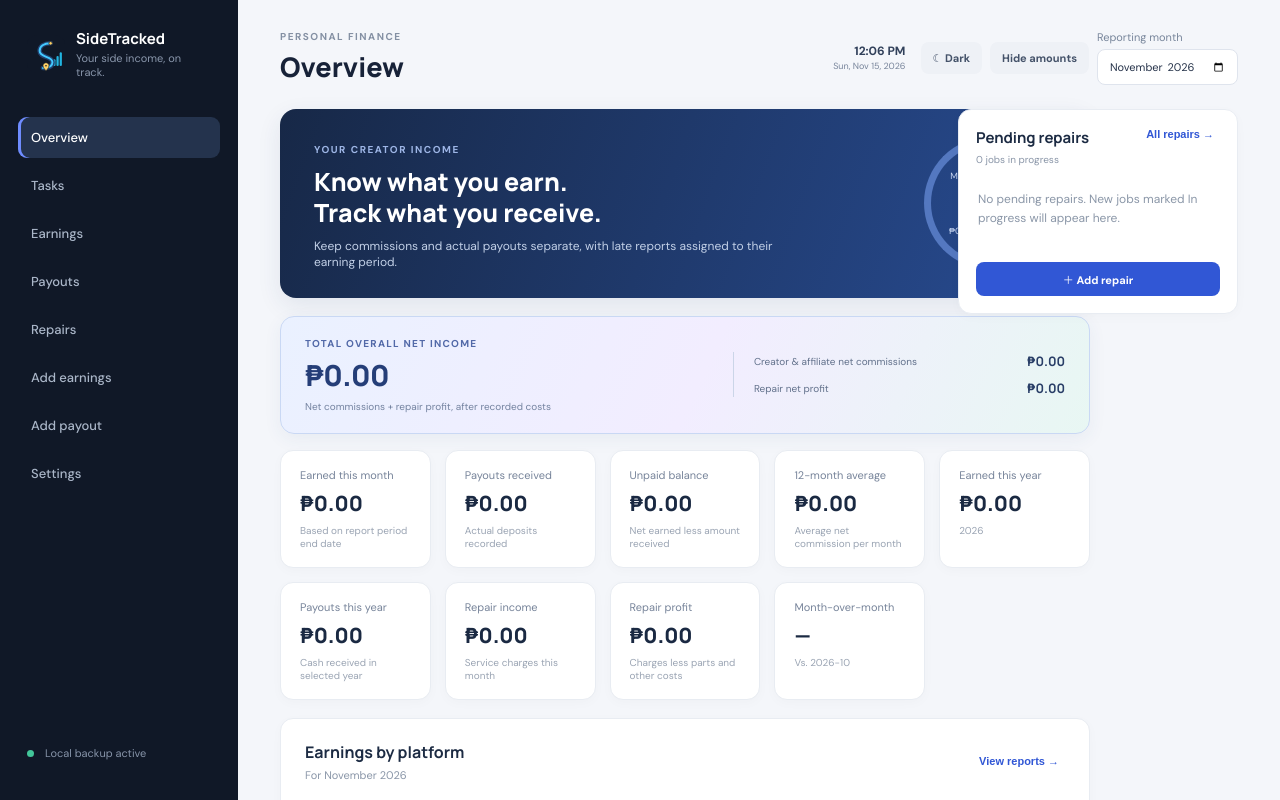
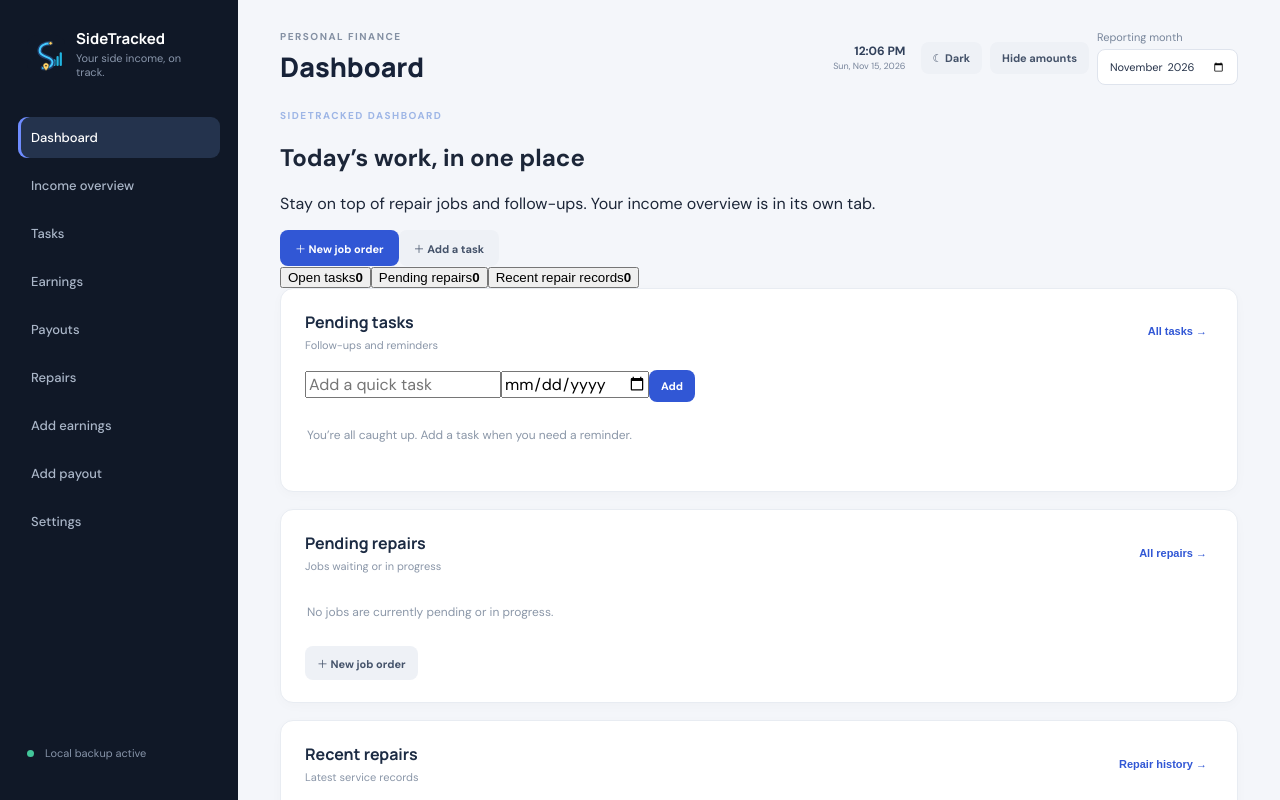
Before and after one commit to jeypilemon/side-hustle-income-tracker, a React (Vite) app: page / in a window 1280 px wide. Shown: the top 800 px of the page. Built offline with nearby package versions, Linux system fonts and the light colour scheme.

Commit message:
Add task and repair focused dashboard landing page

```diff
--- a/src/App.jsx
+++ b/src/App.jsx
@@ -27,7 +27,7 @@ function downloadCsv(filename, rows) {
 function App() {
   const [data, setData] = useState(loadData);
   const [deletedIds, setDeletedIds] = useState(() => { try { return JSON.parse(localStorage.getItem(DELETED_KEY) || '{\"earnings\":[],\"payouts\":[]}'); } catch { return { earnings: [], payouts: [] }; } });
-  const [tab, setTab] = useState('overview');
+  const [tab, setTab] = useState('dashboard');
   const [period, setPeriod] = useState('month');
   const [earningSort, setEarningSort] = useState({ key: 'periodEnd', direction: 'desc' });
   const [payoutSort, setPayoutSort] = useState({ key: 'date', direction: 'desc' });
@@ -168,6 +168,8 @@ function App() {
   const lifetimeRepairProfit = (data.repairs || []).reduce((sum, x) => sum + Number(x.netProfit ?? (Number(x.amountCharged || 0) - Number(x.partsCost || 0) - Number(x.otherCosts || 0))), 0);
   const overallNetIncome = lifetimeCommissionIncome + lifetimeRepairProfit;
   const pendingRepairs = (data.repairs || []).filter(x => ['pending','in progress'].includes(String(x.repairStatus || '').toLowerCase())).sort((a,b)=>(a.serviceDate||'').localeCompare(b.serviceDate||'')).slice(0,6);
+  const openTasks = (data.tasks || []).filter(x => !x.done);
+  const recentRepairs = [...(data.repairs || [])].sort((a,b)=>(b.serviceDate||'').localeCompare(a.serviceDate||'')).slice(0,5);
   const displayMoney = value => privacyMode ? '₱ ••••••' : new Intl.NumberFormat('en-PH', { style:'currency', currency:'PHP', maximumFractionDigits:2 }).format(Number(value || 0));
   const median = values => {
     if (!values.length) return null;
@@ -299,11 +301,20 @@ function App() {
   function addTask(e) { e.preventDefault(); if (!taskTitle.trim()) return; setData(d=>({...d,tasks:[{id:uid(),title:taskTitle.trim(),dueDate:taskDueDate,done:false,createdAt:new Date().toISOString()},...(d.tasks||[])]})); setTaskTitle(''); setTaskDueDate(''); }
   function toggleTask(id) { setData(d=>({...d,tasks:(d.tasks||[]).map(x=>x.id===id?{...x,done:!x.done}:x)})); }
   function removeTask(id) { setData(d=>({...d,tasks:(d.tasks||[]).filter(x=>x.id!==id)})); }
-  const nav = [['overview','Overview'],['tasks','Tasks'],['earnings','Earnings'],['payouts','Payouts'],['repairs','Repairs'],['add-earning','Add earnings'],['add-payout','Add payout'],['settings','Settings']];
+  const nav = [['dashboard','Dashboard'],['overview','Income overview'],['tasks','Tasks'],['earnings','Earnings'],['payouts','Payouts'],['repairs','Repairs'],['add-earning','Add earnings'],['add-payout','Add payout'],['settings','Settings']];
   return <div className="app-shell">
     <aside className="sidebar"><div className="brand"><img className="brand-mark" src="/sidetracked-icon.svg" alt="" /><div><strong>SideTracked</strong><span>Your side income, on track.</span></div></div><nav>{nav.map(([id,label])=><button key={id} className={tab===id?'active':''} onClick={()=>{setTab(id);setEditing(null);}} >{label}{id==='tasks' && (data.tasks||[]).filter(x=>!x.done).length>0 && <span className="nav-count">{(data.tasks||[]).filter(x=>!x.done).length}</span>}</button>)}</nav><div className="sidebar-bottom"><span className={"local-dot" + (syncError ? " error" : connecting || syncing ? " busy" : cloudConnected ? " connected" : "")}></span> {connecting ? "Connecting to Google Sheets…" : syncing ? "Updating Google Sheets…" : syncError ? "Google Sheets sync issue · Local backup active" : cloudConnected ? "Google Sheets connected · Up to date" : "Local backup active"}</div></aside>
     <main className="main"><header className="topbar"><div><p className="eyebrow">PERSONAL FINANCE</p><h1>{nav.find(x=>x[0]===tab)?.[1] || 'Overview'}</h1></div><div className="header-tools"><div className="clock-chip"><strong>{currentTime.toLocaleTimeString('en-PH',{hour:'2-digit',minute:'2-digit',timeZone:'Asia/Manila'})}</strong><span>{currentTime.toLocaleDateString('en-PH',{weekday:'short',month:'short',day:'numeric',year:'numeric',timeZone:'Asia/Manila'})}</span></div><button type="button" className="secondary small" onClick={()=>setDarkMode(v=>!v)} aria-pressed={darkMode}>{darkMode?'☀ Light':'☾ Dark'}</button><button type="button" className="secondary small" onClick={()=>setPrivacyMode(v=>!v)} aria-pressed={privacyMode}>{privacyMode?'Show amounts':'Hide amounts'}</button><div className="month-control"><label>Reporting month</label><input type="month" value={selectedMonth} onChange={e=>setSelectedMonth(e.target.value)}/></div></div></header>
       {notice && <div className="notice" onClick={()=>setNotice('')}>{notice} <span>×</span></div>}
+      {tab==='dashboard' && <div className="dashboard-home">
+        <section className="dashboard-welcome"><div><p className="eyebrow light">SIDETRACKED DASHBOARD</p><h2>Today’s work, in one place</h2><p>Stay on top of repair jobs and follow-ups. Your income overview is in its own tab.</p></div><div className="dashboard-quick-actions"><button type="button" className="primary" onClick={()=>{setEditing(null);setRepairForm({serviceDate:today(),serviceType:'Phone repair',device:'',customer:'',customerPhone:'',customerEmail:'',customerAddress:'',serviceRendered:'',repairStatus:'In progress',labor:'',partsCost:'0',otherCosts:'0',amountCharged:'',paymentStatus:'Paid',paymentReceivedDate:today(),notes:''});setTab('add-repair')}}>＋ New job order</button><button type="button" className="secondary" onClick={()=>setTab('tasks')}>＋ Add a task</button></div></section>
+        <div className="dashboard-stat-row"><button type="button" onClick={()=>setTab('tasks')}><span>Open tasks</span><strong>{openTasks.length}</strong></button><button type="button" onClick={()=>setTab('repairs')}><span>Pending repairs</span><strong>{pendingRepairs.length}</strong></button><button type="button" onClick={()=>setTab('repairs')}><span>Recent repair records</span><strong>{(data.repairs||[]).length}</strong></button></div>
+        <div className="dashboard-grid">
+          <section className="panel dashboard-card"><div className="panel-head"><div><h3>Pending tasks</h3><p>Follow-ups and reminders</p></div><button type="button" className="text-btn" onClick={()=>setTab('tasks')}>All tasks →</button></div><form className="dashboard-task-entry" onSubmit={addTask}><input aria-label="Quick task" required value={taskTitle} onChange={e=>setTaskTitle(e.target.value)} placeholder="Add a quick task"/><input aria-label="Task due date" type="date" value={taskDueDate} onChange={e=>setTaskDueDate(e.target.value)}/><button className="primary small">Add</button></form><div className="dashboard-list">{openTasks.slice(0,5).map(task=><div className="dashboard-task-row" key={task.id}><label><input type="checkbox" checked={false} onChange={()=>toggleTask(task.id)}/><span>{task.title}</span></label><small>{task.dueDate||'No due date'}</small></div>)}{!openTasks.length&&<p className="empty-note">You’re all caught up. Add a task when you need a reminder.</p>}</div></section>
+          <section className="panel dashboard-card"><div className="panel-head"><div><h3>Pending repairs</h3><p>Jobs waiting or in progress</p></div><button type="button" className="text-btn" onClick={()=>setTab('repairs')}>All repairs →</button></div><div className="dashboard-list">{pendingRepairs.slice(0,5).map(repair=><button type="button" className="dashboard-repair-row" key={repair.id} onClick={()=>setSelectedRepair(repair)}><span>{repair.serviceDate||'Date not set'}</span><strong>{repair.device||'Repair job'}</strong><small>{repair.customer||repair.serviceType||'Customer not recorded'} · {repair.repairStatus}</small></button>)}{!pendingRepairs.length&&<p className="empty-note">No jobs are currently pending or in progress.</p>}</div><button type="button" className="secondary small dashboard-add-job" onClick={()=>{setEditing(null);setRepairForm({serviceDate:today(),serviceType:'Phone repair',device:'',customer:'',customerPhone:'',customerEmail:'',customerAddress:'',serviceRendered:'',repairStatus:'In progress',labor:'',partsCost:'0',otherCosts:'0',amountCharged:'',paymentStatus:'Paid',paymentReceivedDate:today(),notes:''});setTab('add-repair')}}>＋ New job order</button></section>
+          <section className="panel dashboard-card dashboard-recent-card"><div className="panel-head"><div><h3>Recent repairs</h3><p>Latest service records</p></div><button type="button" className="text-btn" onClick={()=>setTab('repairs')}>Repair history →</button></div><div className="dashboard-list">{recentRepairs.map(repair=><button type="button" className="dashboard-repair-row recent" key={repair.id} onClick={()=>setSelectedRepair(repair)}><span>{repair.serviceDate||'Date not set'}</span><strong>{repair.device||'Repair job'}</strong><small>{repair.customer||repair.serviceType||'Customer not recorded'} · {repair.repairStatus||'Completed'}</small></button>)}{!recentRepairs.length&&<p className="empty-note">Recent repair records will appear here.</p>}</div></section>
+        </div>
+      </div>}
       {tab==='overview' && <div className="overview-layout"><div className="overview-main"><section className="welcome"><div><span className="eyebrow light">YOUR CREATOR INCOME</span><h2>Know what you earn.<br/>Track what you receive.</h2><p>Keep commissions and actual payouts separate, with late reports assigned to their earning period.</p></div><div className="goal-ring"><span>MONTHLY GOAL</span><strong>{Math.min(100, data.target ? monthTotal/data.target*100 : 0).toFixed(0)}%</strong><small>{displayMoney(monthTotal)} / {displayMoney(data.target)}</small></div></section>
       <section className="combined-income-card"><div className="combined-income-main"><span className="combined-income-label">TOTAL OVERALL NET INCOME</span><strong>{displayMoney(overallNetIncome)}</strong><small>Net commissions + repair profit, after recorded costs</small></div><div className="combined-income-breakdown"><div><span>Creator & affiliate net commissions</span><b>{displayMoney(lifetimeCommissionIncome)}</b></div><div><span>Repair net profit</span><b>{displayMoney(lifetimeRepairProfit)}</b></div></div></section>
       <section className="kpi-grid"><Kpi label="Earned this month" value={displayMoney(monthTotal)} hint="Based on report period end date"/><Kpi label="Payouts received" value={displayMoney(monthPayouts)} hint="Actual deposits recorded"/><Kpi label="Unpaid balance" value={displayMoney(monthPending)} hint={monthPartialCount ? monthPartialCount + ' partially paid report(s)' : 'Net earned less amount received'}/><Kpi label="12-month average" value={displayMoney(averageMonthly)} hint="Average net commission per month"/><Kpi label="Earned this year" value={displayMoney(yearTotal)} hint={String(year)}/><Kpi label="Payouts this year" value={displayMoney(yearPayouts)} hint="Cash received in selected year"/><Kpi label="Repair income" value={displayMoney((data.repairs || []).filter(x=>monthKey(x.serviceDate)===selectedMonth).reduce((s,x)=>s+Number(x.amountCharged||0),0))} hint="Service charges this month"/><Kpi label="Repair profit" value={displayMoney((data.repairs || []).filter(x=>monthKey(x.serviceDate)===selectedMonth).reduce((s,x)=>s+Number(x.netProfit ?? (Number(x.amountCharged||0)-Number(x.partsCost||0)-Number(x.otherCosts||0))),0))} hint="Charges less parts and other costs"/><Kpi label="Month-over-month" value={monthGrowth===null?'—':(monthGrowth>=0?'+':'')+monthGrowth.toFixed(1)+'%'} hint={'Vs. '+previousMonthKey}/> </section>
```
